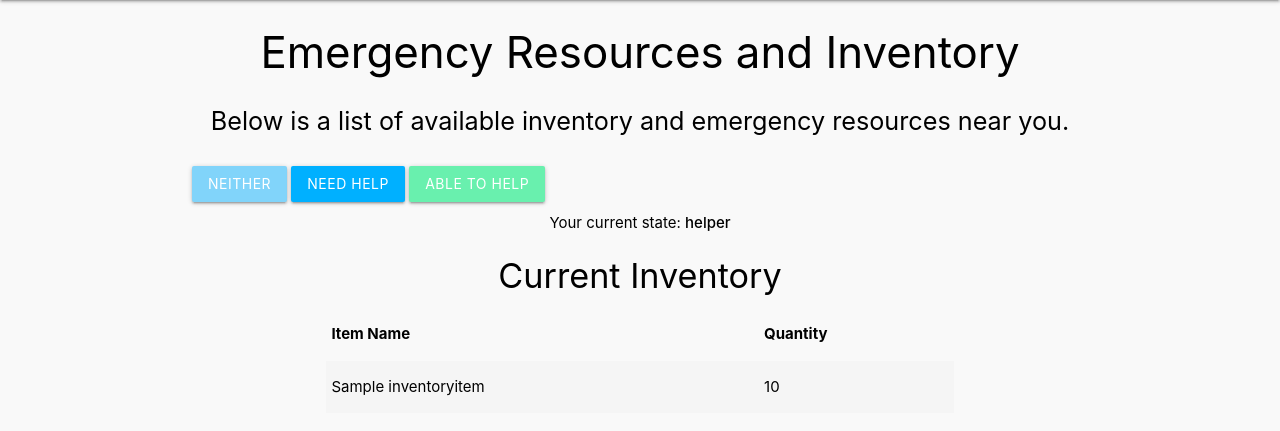
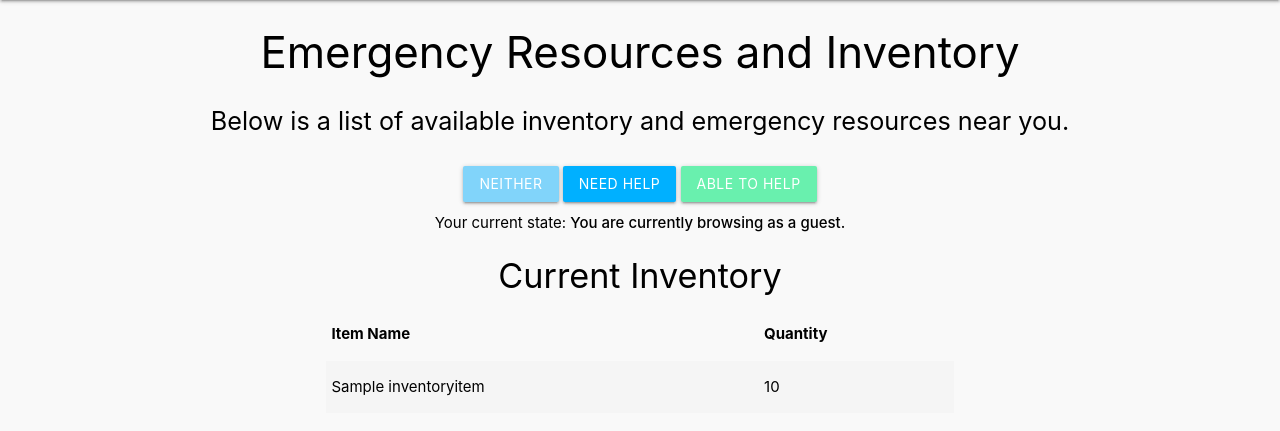
Before and after one commit to BonelessWater/IBM-Hackathon, a Django app: template templates/resources.html in a window 1280 px wide. Shown: the part 64-495 px from the top of the page. Run offline with Django 5.2, Linux system fonts and the light colour scheme; a user stored in the database is signed in; tables that the repository leaves empty hold one stand-in row (values such as "Sample post"); the template is opened without the code that fills it: values that come from a table or form of the project are taken from there, most other values are stand-ins (such as "Sample title", 1, 10 or a date in 2020); some web fonts are replaced.

Commit message:
Curr guest

```diff
--- a/templates/resources.html
+++ b/templates/resources.html
@@ -8,6 +8,7 @@
     </p>
 
     <!-- User State Form -->
+    <div class="center">
     {% if user.is_authenticated %}
         <form method="post" action="{% url 'update_user_state' %}">
             {% csrf_token %}
@@ -16,7 +17,7 @@
             <button class="btn green accent-2" name="state" value="helper">Able to Help</button>
         </form>
         <p class="center-align" style="margin-top: 10px;">
-            Your current state: <strong>{{ user_state }}</strong>
+            Your current state: <strong>You are currently browsing as a guest. </strong>
         </p>
     {% else %}
         <p class="center-align">
@@ -24,6 +25,7 @@
             <a href="{% url 'login' %}">Log in</a> to update your state and access more features.
         </p>
     {% endif %}
+    </div>
 
     <!-- Inventory Section -->
     <div class="container" style="margin-top: 20px;">
```
Also changed, not shown: db.sqlite3.
